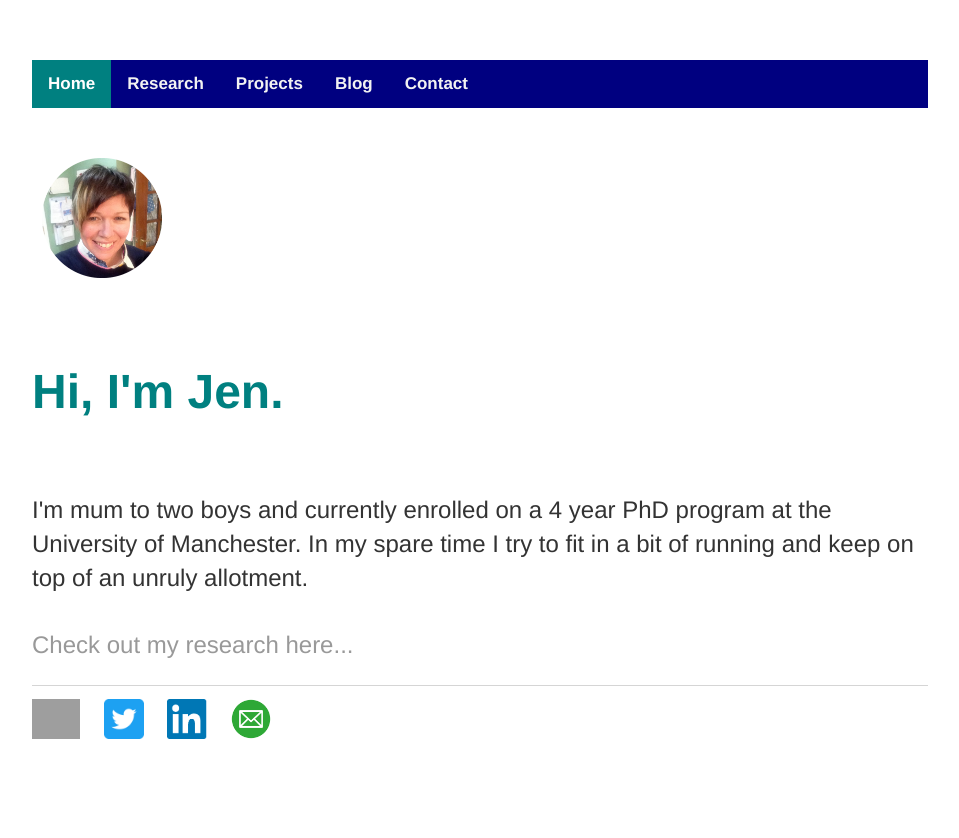
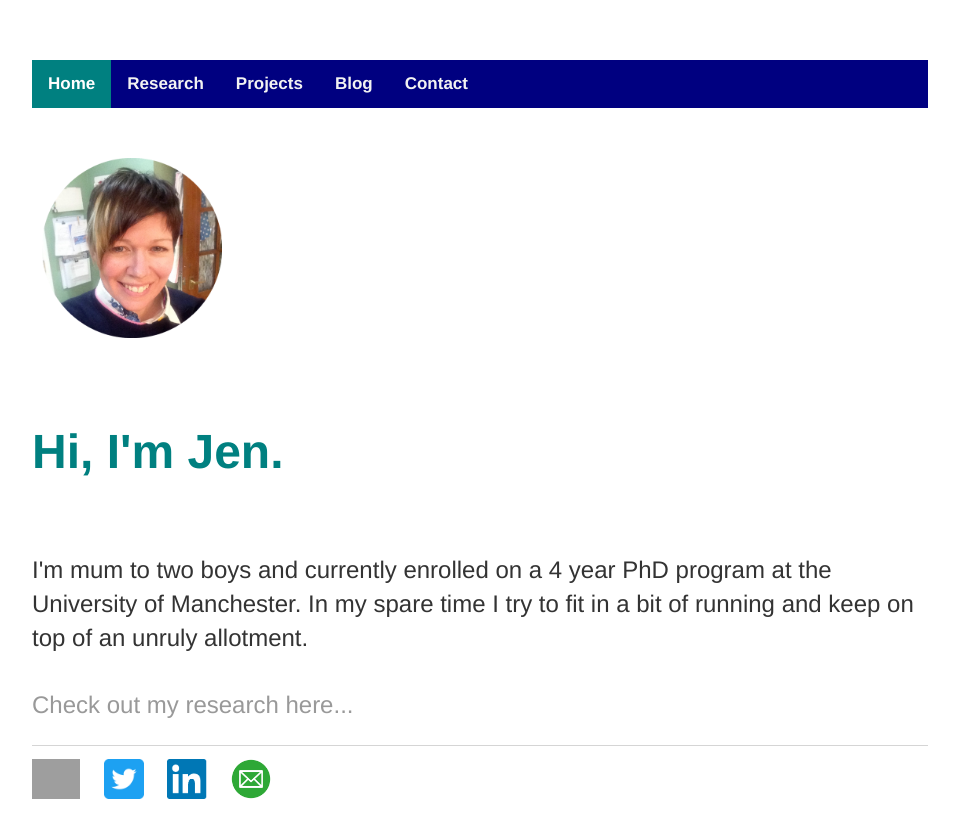
Before and after one commit to jendmurphy/jendmurphy.github.io, a Jekyll site: the page built from index.html, in a window 1280 px wide. Shown: the top 838 px of the page, without its empty margins (160-1119 px from the left). Built offline with Jekyll 4.4.1, drawn with Linux system fonts in a browser that asks for light colours; grey boxes are pictures that could not be loaded.

Commit message:
Update index.html

```diff
--- a/index.html
+++ b/index.html
@@ -3,7 +3,7 @@ layout: default
 title: Jen Murphy, PhD Student
 ---
 <div class = "title" id = "title">
-<img src = "/images/jen.png" alt = "A picture of me!" height = "120" width = "120" style="margin: 50px 10px">
+<img src = "/images/jen.png" alt = "A picture of me!" height = "180" width = "180" style="margin: 50px 10px">
 <h1>Hi,  I'm Jen.</h1></br>
 </div>
 
```
